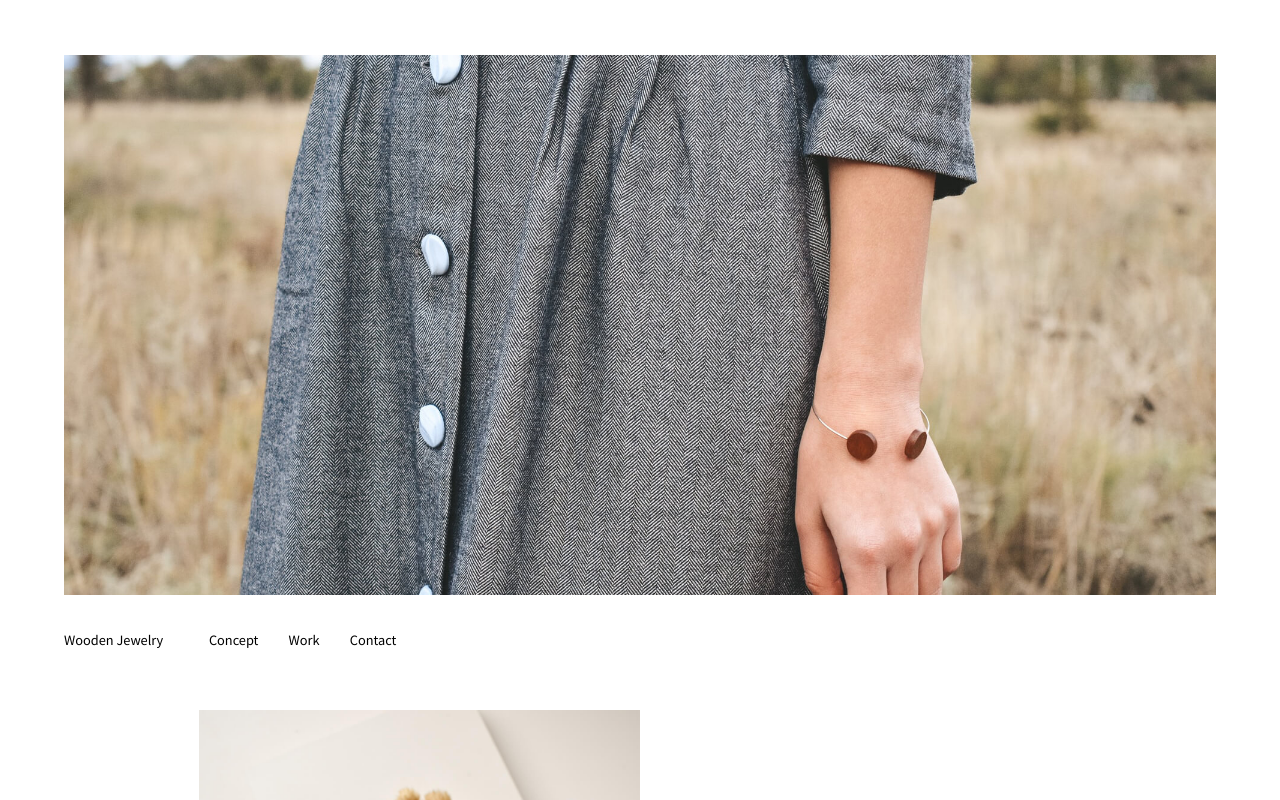
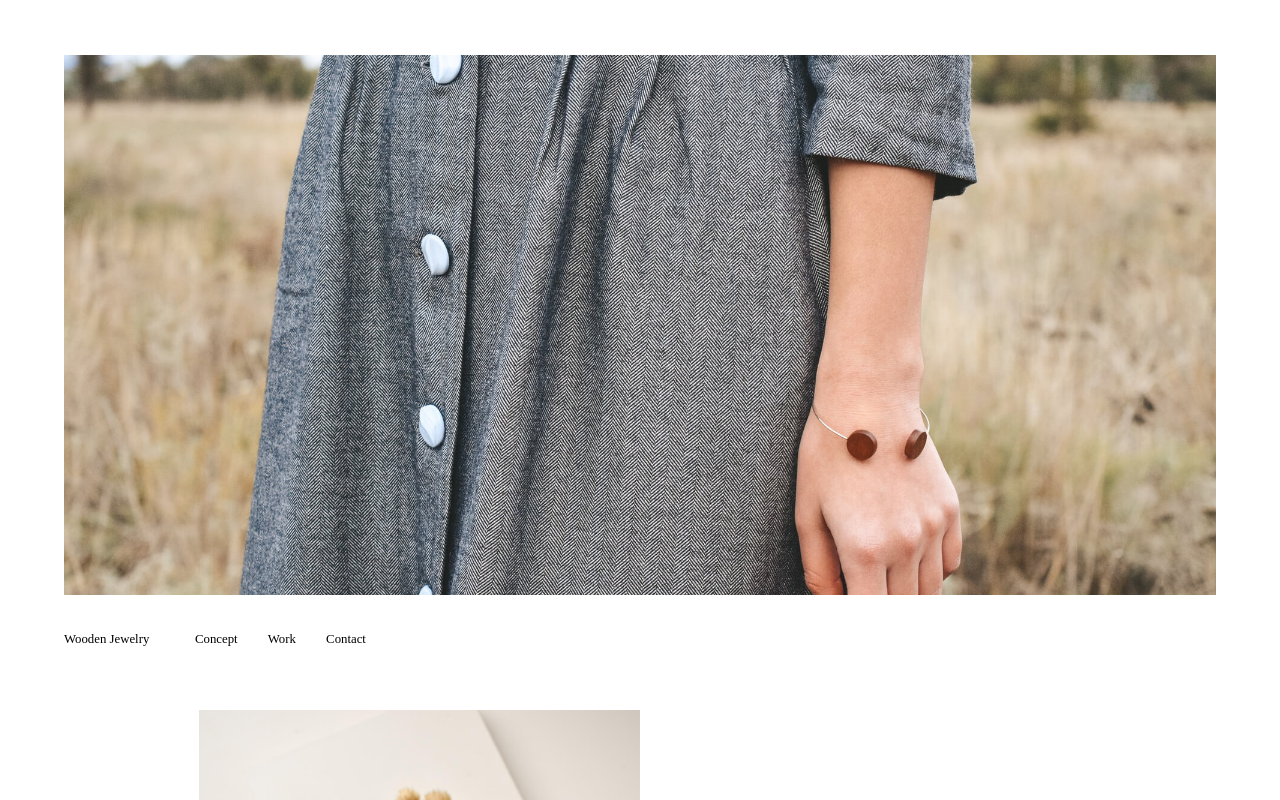
Before and after one commit to shuto1019/brand, a plain HTML site: page template-HTML-Scss-JS-main/index.html in a window 1280 px wide. Shown: the top 800 px of the page. Drawn offline with Linux system fonts and the light colour scheme.

Commit message:
chore: modify global.scss

```diff
--- a/template-HTML-Scss-JS-main/scss/common/_global.scss
+++ b/template-HTML-Scss-JS-main/scss/common/_global.scss
@@ -8,7 +8,7 @@ html {
 }
 
 body {
-	font-family: $noto-sans;
+	font-family: $meiryo;
 	font-size: vw(16);
 	line-height: 1.8;
 	letter-spacing: 0;
@@ -17,6 +17,7 @@ body {
 		font-size: vw_sp(13);
 	}
 }
+
 
 img {
 	width: 100%;
```
Also changed, not shown: template-HTML-Scss-JS-main/scss/style.css, 1 other file.
